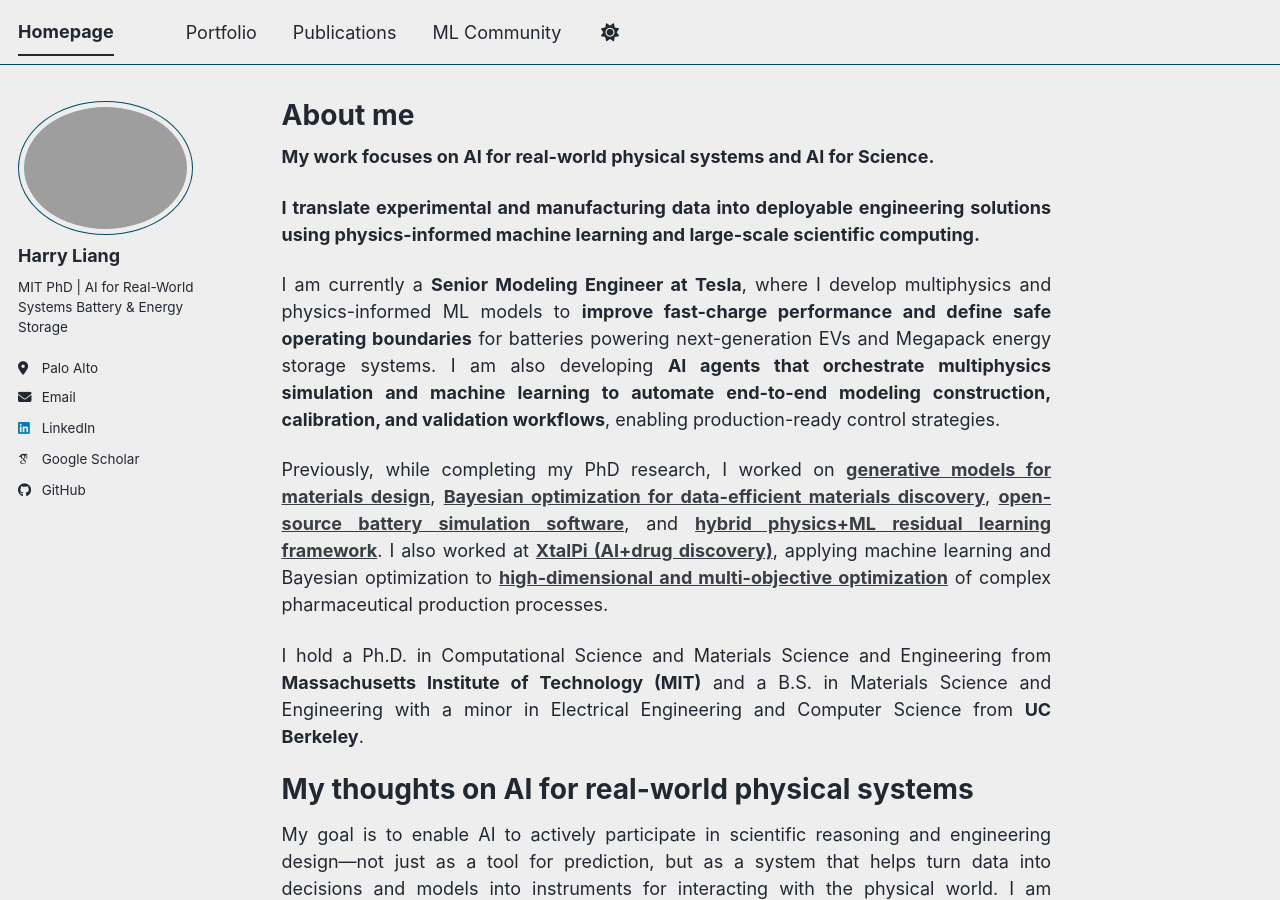
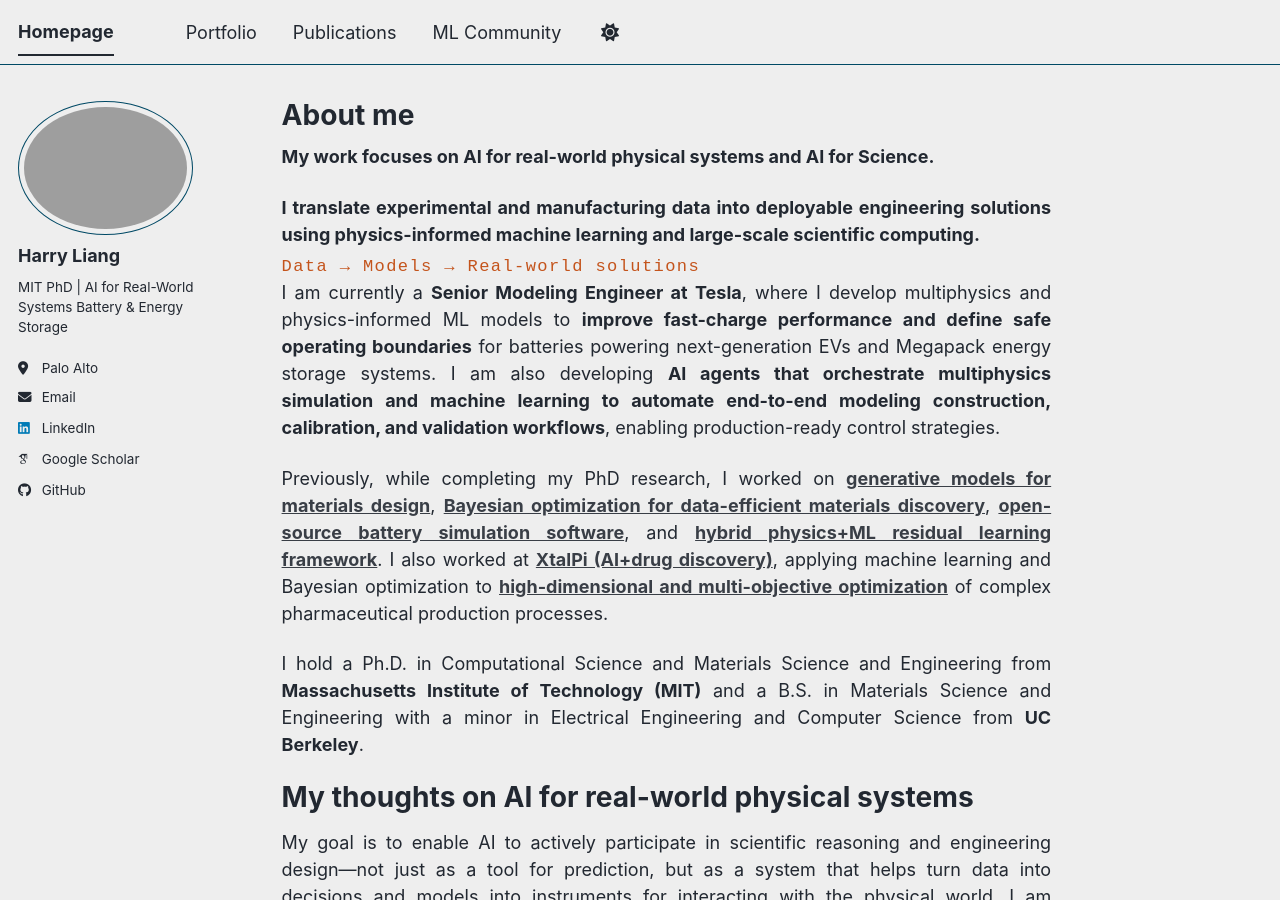
Before and after one commit to HarryQL/HarryQL.github.io, a Jekyll site: the page built from _pages/about.md, in a window 1280 px wide and 900 px high. Built offline with Jekyll 4.4.1, drawn with Linux system fonts in a browser that asks for light colours; some web fonts are replaced; a script bundle is joined from its source files by our own code; library files that are not in the unit come from our copies.

Commit message:
Update about.md

```diff
--- a/_pages/about.md
+++ b/_pages/about.md
@@ -12,7 +12,9 @@
 **My work focuses on AI for real-world physical systems and AI for Science.**
 
 **I translate experimental and manufacturing data into deployable engineering solutions using physics-informed machine learning and large-scale scientific computing.**
-
+<span style="display:block; margin-top:6px; font-family:'DM Mono', monospace; font-size:0.95em; letter-spacing:0.08em; color:#C4541C; font-weight:500;">
+  Data &rarr; Models &rarr; Real-world solutions
+</span>
 I am currently a **Senior Modeling Engineer at Tesla**, where I develop multiphysics and physics-informed ML models to **improve fast-charge performance and define safe operating boundaries** for batteries powering next-generation EVs and Megapack energy storage systems. I am also developing **AI agents that orchestrate multiphysics simulation and machine learning to automate end-to-end modeling construction, calibration, and validation workflows**, enabling production-ready control strategies.
 
 Previously, while completing my PhD research, I worked on [**generative models for materials design**](https://www.cell.com/matter/fulltext/S2590-2385(21)00625-1), [**Bayesian optimization for data-efficient materials discovery**](https://www.nature.com/articles/s41524-021-00656-9), [**open-source battery simulation software**](https://iopscience.iop.org/article/10.1149/1945-7111/acf47f/meta), and [**hybrid physics+ML residual learning framework**](https://dspace.mit.edu/handle/1721.1/155373). I also worked at [**XtalPi (AI+drug discovery)**](https://en.xtalpi.com/), applying machine learning and Bayesian optimization to [**high-dimensional and multi-objective optimization**](https://openreview.net/forum?id=UVdSYXMNdOe) of complex pharmaceutical production processes.
```
